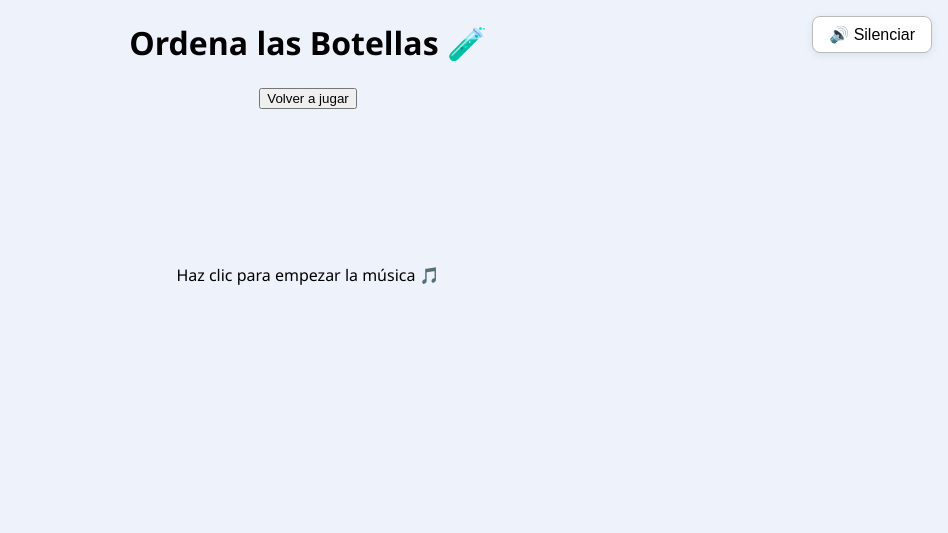
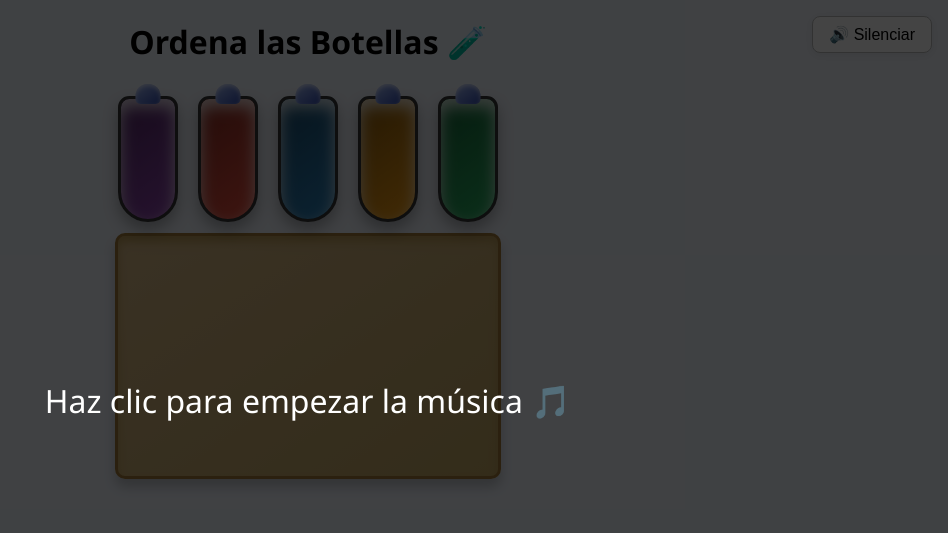
Before and after one commit to EduardoLainez/order-the-colors, a plain HTML site: page index.html in a window 1280 px wide. Shown: the whole page, without its empty margins (332-1280 px from the left). Drawn offline with Linux system fonts and the light colour scheme.

Commit message:
Update index.html ahora con sonido de victoria cambiado

```diff
--- a/index.html
+++ b/index.html
@@ -5,7 +5,6 @@
   <meta name="viewport" content="width=device-width, initial-scale=1" />
   <title>Juego de Botellas Mejorado</title>
   <style>
-    /* ... (todo tu CSS igual, sin cambios) ... */
     body {
       font-family: 'Segoe UI', sans-serif;
       text-align: center;
@@ -15,7 +14,136 @@
       overflow-x: hidden;
       user-select: none;
     }
-    /* ... resto de tu CSS igual ... */
+    h1 {
+      margin: 20px 0;
+    }
+    #game {
+      display: flex;
+      flex-direction: column;
+      align-items: center;
+      gap: 10px;
+    }
+    #boxContainer {
+      position: relative;
+      width: 380px;
+      height: 240px;
+      background: linear-gradient(145deg, #d6b887, #c1a663);
+      border: 3px solid #a17a38;
+      border-radius: 10px;
+      box-shadow: inset 0 6px 8px #b99957, 0 8px 12px rgba(0, 0, 0, 0.2);
+      overflow: visible;
+      transition: opacity 1s ease, visibility 1s ease;
+      margin-top: 150px;
+    }
+    #container {
+      display: flex;
+      justify-content: center;
+      gap: 20px;
+      position: absolute;
+      top: -140px;
+      left: 0;
+      width: 100%;
+      transition: transform 0.8s;
+      z-index: 10;
+    }
+    #finalOrder {
+      display: flex;
+      justify-content: center;
+      gap: 20px;
+      position: absolute;
+      top: 50px;
+      left: 50%;
+      transform: translateX(-50%);
+      width: fit-content;
+      pointer-events: none;
+      opacity: 0;
+      transition: opacity 1s ease;
+      z-index: 9;
+    }
+    .bottle {
+      width: 60px;
+      height: 120px;
+      border-radius: 15px 15px 40px 40px;
+      border: 3px solid #333;
+      position: relative;
+      background: linear-gradient(145deg, #c4dcff, #4367d8);
+      box-shadow: inset 0 8px 15px rgba(255, 255, 255, 0.8), 0 8px 15px rgba(0, 0, 0, 0.3);
+      transition: transform 0.4s, opacity 0.4s;
+      cursor: grab;
+      user-select: none;
+    }
+    .bottle::before {
+      content: '';
+      position: absolute;
+      top: -15px;
+      left: 50%;
+      transform: translateX(-50%);
+      width: 25px;
+      height: 20px;
+      background: linear-gradient(145deg, #a0b9f5, #334db2);
+      border-radius: 12px 12px 5px 5px;
+      box-shadow: inset 0 2px 4px rgba(255, 255, 255, 0.6);
+      user-select: none;
+    }
+    .dancing {
+      animation: dance 0.5s infinite alternate;
+    }
+    @keyframes dance {
+      0% { transform: rotate(-3deg) translateY(-4px); }
+      100% { transform: rotate(3deg) translateY(4px); }
+    }
+    #result {
+      margin-top: 10px;
+      font-size: 1.3rem;
+      font-weight: bold;
+      min-height: 1.5em;
+      transition: color 0.5s;
+    }
+    #resetBtn {
+      margin-top: 10px;
+      padding: 12px 28px;
+      font-size: 1.2rem;
+      color: white;
+      background: linear-gradient(145deg, #2980b9, #1c5980);
+      border: none;
+      border-radius: 30px;
+      box-shadow: 0 4px 8px rgba(41, 128, 185, 0.7);
+      opacity: 0;
+      pointer-events: none;
+      transition: opacity 0.7s;
+      user-select: none;
+    }
+    #resetBtn.show {
+      opacity: 1;
+      pointer-events: auto;
+      animation: pulse 1.5s infinite alternate;
+    }
+    @keyframes pulse {
+      0% { transform: scale(1); }
+      100% { transform: scale(1.1); }
+    }
+    canvas {
+      position: fixed;
+      top: 0;
+      left: 0;
+      z-index: 20;
+      pointer-events: none;
+      opacity: 1;
+      transition: opacity 2s;
+    }
+    @keyframes shuffleAnim {
+      0%   { transform: translateX(0) rotate(0deg); }
+      20%  { transform: translateX(-10px) rotate(-10deg); }
+      40%  { transform: translateX(10px) rotate(10deg); }
+      60%  { transform: translateX(-10px) rotate(-10deg); }
+      80%  { transform: translateX(10px) rotate(10deg); }
+      100% { transform: translateX(0) rotate(0deg); }
+    }
+    .shuffling {
+      animation: shuffleAnim 0.8s ease-in-out;
+      cursor: wait;
+    }
+    /* Estilo para el botón de mute */
     #mute-btn {
       position: fixed;
       top: 16px;
@@ -33,7 +161,21 @@
     #mute-btn:hover {
       background: #eee;
     }
-    /* ... etc ... */
+    /* Overlay para autoplay */
+    #overlay {
+      position: fixed;
+      inset: 0;
+      background: #000b;
+      color: #fff;
+      display: flex;
+      align-items: center;
+      justify-content: center;
+      z-index: 1000;
+      font-size: 2rem;
+      font-family: inherit;
+      cursor: pointer;
+      user-select: none;
+    }
   </style>
 </head>
 <body>
@@ -64,23 +206,14 @@
     const bgMusic = document.getElementById("bgMusic");
     bgMusic.volume = 1.0;
 
-    // Sonido de victoria
-    const winSound = document.getElementById("winSound");
-
-    // Mute/desmute con botón (afecta a TODOS los audios)
+    // Mute/desmute con botón
     const muteBtn = document.getElementById('mute-btn');
-    const audios = [bgMusic, winSound];
-    let isMuted = false;
-    // Estado inicial
-    audios.forEach(audio => audio.muted = false);
+    bgMusic.muted = false;
     muteBtn.textContent = '🔊 Silenciar';
 
     muteBtn.addEventListener('click', () => {
-      isMuted = !isMuted;
-      audios.forEach(audio => {
-        audio.muted = isMuted;
-      });
-      muteBtn.textContent = isMuted ? "🔇 Activar sonido" : "🔊 Silenciar";
+      bgMusic.muted = !bgMusic.muted;
+      muteBtn.textContent = bgMusic.muted ? "🔇 Activar sonido" : "🔊 Silenciar";
     });
 
     // Overlay para autoplay seguro
@@ -90,7 +223,7 @@
       overlay.style.display = 'none';
     });
 
-    // --- Lógica del juego (todo tu código igual) ---
+    // --- Lógica del juego (igual que antes) ---
     const COLORS = ["#e74c3c", "#2980b9", "#27ae60", "#f39c12", "#8e44ad"];
     let correctOrder = [], currentOrder = [];
     const container = document.getElementById("container"),
@@ -99,8 +232,8 @@
       resetBtn = document.getElementById("resetBtn"),
       boxContainer = document.getElementById("boxContainer"),
       canvas = document.getElementById("confettiCanvas"),
-      ctx = canvas.getContext("2d");
-    // winSound ya definido arriba
+      ctx = canvas.getContext("2d"),
+      winSound = document.getElementById("winSound");
 
     function shuffle(arr) {
       return arr.sort(() => Math.random() - 0.5);
```
